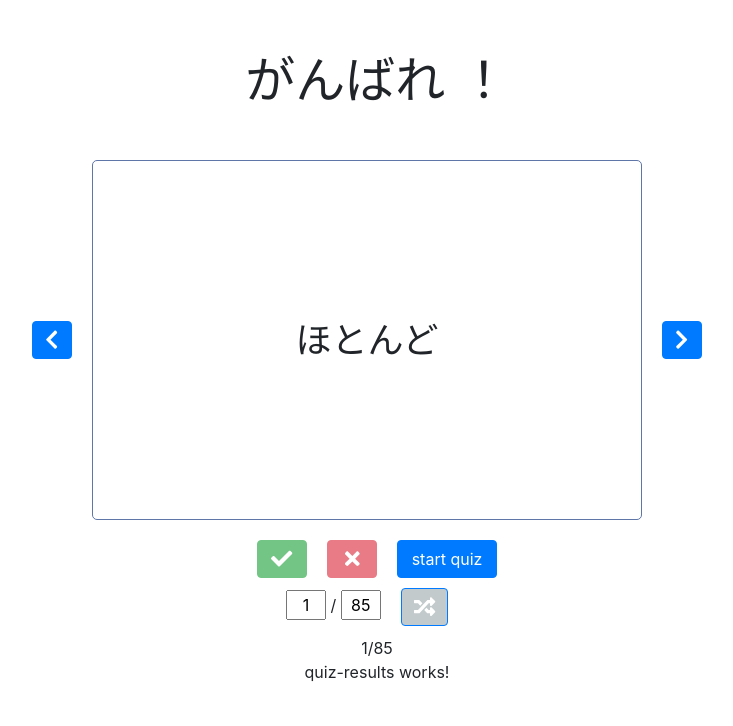
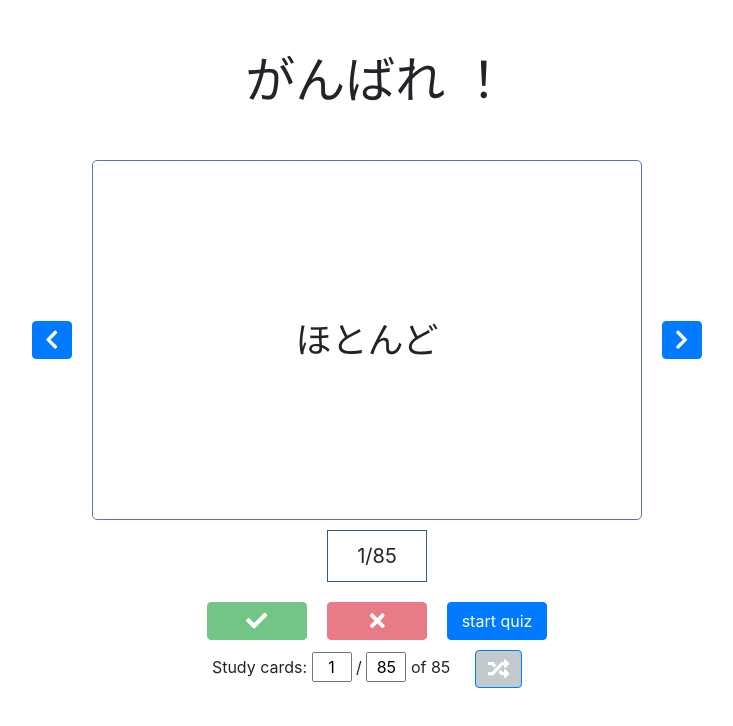
Before and after one commit to danyv36/ganbare, an Angular app: page / in a window 1280 px wide. Shown: the top 726 px of the page, without its empty margins (263-996 px from the left). Built offline with nearby package versions, Linux system fonts and the light colour scheme.

Commit message:
Fixed shuffling logic

```diff
--- a/src/app/flashcard/flashcard-vocab.model.ts
+++ b/src/app/flashcard/flashcard-vocab.model.ts
@@ -6,3 +6,7 @@ export interface IFlashcardVocab {
   Sentence?: string;
   Tags?: string;
 }
+
+export interface IQuizResult extends IFlashcardVocab {
+  Correct: boolean;
+}
--- a/src/app/flashcard/flashcard.component.html
+++ b/src/app/flashcard/flashcard.component.html
@@ -15,7 +15,8 @@
       <fa-icon [icon]="faChevronRight" size="lg"></fa-icon>
     </button>
   </div>
-  <div class="navigation">
+  <div class="counter">{{ counter }}</div>
+  <div class="quiz-buttons">
     <div class="track-counter">
       <button
         type="button"
@@ -40,13 +41,14 @@
       </button>
     </div>
   </div>
-  <div class="counter">
+  <div class="card-range">
+    <span> Study cards: </span>
     <input
       type="text"
       class="counter-form"
       name="input-start"
       [(ngModel)]="inputStart"
-      (change)="updateStartIndex()"
+      (change)="updateCards()"
     />
     /
     <input
@@ -54,7 +56,9 @@
       class="counter-form"
       name="input-end"
       [(ngModel)]="inputEnd"
+      (change)="updateCards()"
     />
+    <span> of {{ state.originalFlashcardSet.length }} </span>
     <button
       type="button"
       [ngClass]="shuffleBtnClass"
@@ -64,6 +68,5 @@
       <fa-icon [icon]="faRandom" size="lg"></fa-icon>
     </button>
   </div>
-  <div class="counter">{{ counter }}</div>
   <app-quiz-results></app-quiz-results>
 </div>
--- a/src/app/flashcard/flashcard.component.scss
+++ b/src/app/flashcard/flashcard.component.scss
@@ -1,5 +1,9 @@
 .wrapper {
   text-align: center;
+  display: flex;
+  flex-direction: column;
+  justify-content: center;
+  align-items: center;
 }
 
 .flashcard-setup {
@@ -32,13 +36,21 @@
   text-align: center;
 }
 
-.navigation {
+.quiz-buttons {
   margin-top: 20px;
   display: flex;
   align-items: center;
   justify-content: center;
 }
 
+.counter {
+  border: 1px solid #265f85;
+  font-size: 20px;
+  padding: 10px;
+  width: 100px;
+}
+
+.card-range,
 .counter {
   margin-top: 10px;
 }
@@ -69,8 +81,8 @@
   min-width: 50px;
 }
 
-.options button {
-  min-width: 100px;
+.quiz-buttons button {
+  width: 100px;
 }
 
 .shuffle-btn {
--- a/src/app/flashcard/flashcard.component.ts
+++ b/src/app/flashcard/flashcard.component.ts
@@ -33,6 +33,7 @@ export class FlashcardComponent implements OnInit {
   inputEnd: number; // inputs for what number to end the flashcards
 
   ngOnInit() {
+    this.state.quizStarted = false;
     this.state.currentFlashcardSet = vocab;
     this.inputStart = 1;
     this.inputEnd = this.state.currentFlashcardSet.length;
@@ -73,13 +74,23 @@ export class FlashcardComponent implements OnInit {
     return this.state.quizStarted ? 'stop quiz' : 'start quiz';
   }
 
-  updateStartIndex() {
-    this.state.currentFlashcardIndex = this.inputStart - 1;
+  updateCards() {
+    if (
+      _.toNumber(this.inputStart) !== 0 ||
+      _.toNumber(this.inputEnd) !== this.state.originalFlashcardSet.length
+    ) {
+      const slicedCards = this.state.originalFlashcardSet.slice(
+        this.inputStart - 1,
+        this.inputEnd
+      );
+      this.state.currentFlashcardSet = slicedCards;
+      this.state.currentFlashcardIndex = 0;
+    }
   }
 
   prev() {
     if (this.state.currentFlashcardIndex !== 0) {
-      this.inputStart = --this.state.currentFlashcardIndex + 1;
+      this.state.currentFlashcardIndex--;
     } else {
       this.state.currentFlashcardIndex =
         this.state.currentFlashcardSet.length - 1;
@@ -87,11 +98,16 @@ export class FlashcardComponent implements OnInit {
   }
 
   next() {
-    if (this.state.currentFlashcardIndex < this.inputEnd - 1) {
-      this.inputStart = ++this.state.currentFlashcardIndex + 1;
+    if (
+      this.state.currentFlashcardIndex <
+      this.state.currentFlashcardSet.length - 1
+    ) {
+      this.state.currentFlashcardIndex++;
     } else {
+      if (this.state.quizStarted) {
+        this.state.quizStarted = false;
+      }
       this.state.currentFlashcardIndex = 0;
-      this.inputStart = 1;
     }
     this.state.showingJapaneseSide = true;
   }
@@ -102,10 +118,17 @@ export class FlashcardComponent implements OnInit {
 
   shuffle() {
     this.state.cardsShuffled = !this.state.cardsShuffled;
+    console.log('inputs', this.inputStart, this.inputEnd);
+    const cardChunk = this.state.originalFlashcardSet.slice(
+      this.inputStart - 1,
+      this.inputEnd
+    );
+    console.log('will shuffle this set: ', cardChunk);
     this.state.currentFlashcardSet = this.state.cardsShuffled
-      ? _.shuffle(vocab)
-      : vocab;
+      ? _.shuffle(cardChunk)
+      : cardChunk;
     this.state.currentFlashcardIndex = 0;
+    console.log('shuffled...', this.state.currentFlashcardIndex);
   }
 
   correct() {
--- a/src/app/flashcard/flashcard.state.ts
+++ b/src/app/flashcard/flashcard.state.ts
@@ -3,6 +3,7 @@ import { Injectable } from '@angular/core';
 
 @Injectable()
 export class FlashcardState {
+  originalFlashcardSet = vocab;
   currentFlashcardSet = vocab;
   currentFlashcardIndex = 0;
   showingJapaneseSide = true;
--- a/src/app/quiz-results/quiz-results.component.html
+++ b/src/app/quiz-results/quiz-results.component.html
@@ -1 +1,27 @@
-<p>quiz-results works!</p>
+<div
+  class="container"
+  *ngIf="!state.quizStarted && state.resultQuiz.length > 0"
+>
+  <h3>Results</h3>
+  <ng-container *ngFor="let result of state.resultQuiz">
+    <div class="row">
+      <div
+        class="left-card result-card col-sm"
+        [ngClass]="getCardClass(result)"
+      >
+        <div class="front-card">
+          {{ result.Japanese }}
+        </div>
+        <div class="hint-card">
+          {{ result.Hiragana }}
+        </div>
+      </div>
+      <div
+        class="right-card result-card col-sm"
+        [ngClass]="getCardClass(result)"
+      >
+        {{ result.English }}
+      </div>
+    </div>
+  </ng-container>
+</div>
--- a/src/app/quiz-results/quiz-results.component.scss
+++ b/src/app/quiz-results/quiz-results.component.scss
@@ -0,0 +1,22 @@
+.result-card {
+  border: 1px solid #5e76a8;
+  border-radius: 5px;
+  height: 100px;
+  font-size: 24px;
+  text-align: center;
+  display: flex;
+  align-items: center;
+  justify-content: center;
+}
+
+.hint-card {
+  font-size: 16px;
+}
+
+.result-correct {
+  background-color: #8ac585;
+}
+
+.result-wrong {
+  background-color: #c58585;
+}
--- a/src/app/quiz-results/quiz-results.component.ts
+++ b/src/app/quiz-results/quiz-results.component.ts
@@ -1,5 +1,6 @@
 import { Component, OnInit } from '@angular/core';
 import { FlashcardState } from '../flashcard/flashcard.state';
+import { IQuizResult } from '../flashcard/flashcard-vocab.model';
 
 @Component({
   selector: 'app-quiz-results',
@@ -10,4 +11,8 @@ export class QuizResultsComponent implements OnInit {
   constructor(private state: FlashcardState) {}
 
   ngOnInit() {}
+
+  getCardClass(result: IQuizResult) {
+    return result.Correct ? 'result-correct' : 'result-wrong';
+  }
 }
```
Also changed, not shown: src/app/to-do.txt.
